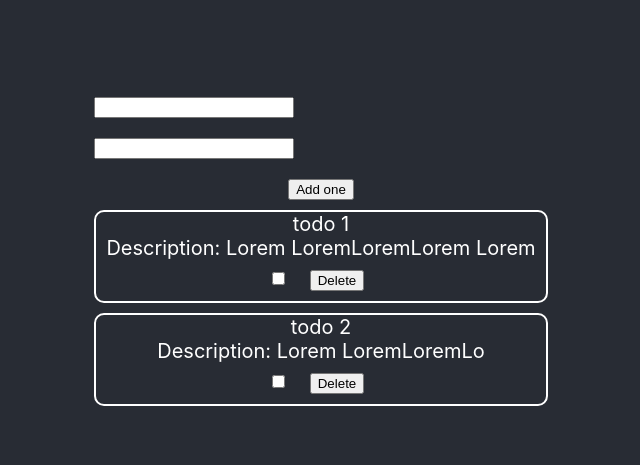
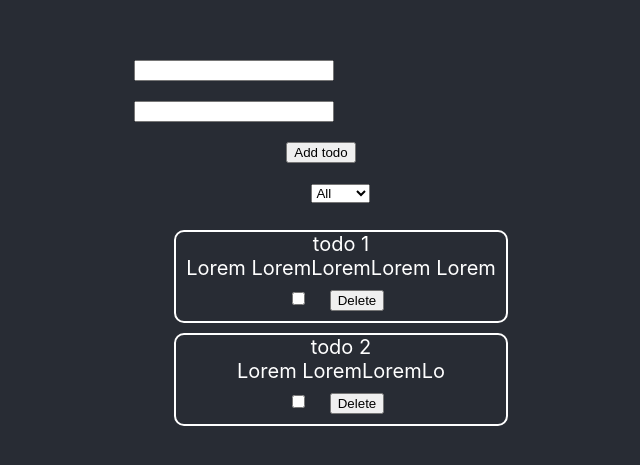
Before and after one commit to Vladislavv99/ract-prac, a React (Create React App) app: page / in a window 1280 px wide. Shown: the part 149-614 px from the top of the page, without its empty margins (319-959 px from the left). Built offline with nearby package versions, Linux system fonts and the light colour scheme; data requests are answered from the project's data file.

Commit message:
aplication with json-server

```diff
--- a/src/App.css
+++ b/src/App.css
@@ -10,6 +10,10 @@ input {
 }
 .App {
   text-align: center;
+}
+
+.select-list{
+  margin-top: 0;
 }
 
 .todo.completed{
@@ -30,14 +34,14 @@ input {
   font-size: 20px;
 }
 
-.li-item{
+.todo{
   border: 2px white solid;
   border-radius: 10px;
   margin-bottom: 10px;
 }
 
 select{
-  margin-bottom: 20px;
+  margin: 0;
 }
 
 .App-logo {
--- a/src/components/ListFechItem.js
+++ b/src/components/ListFechItem.js
@@ -1,10 +1,32 @@
+import { useContext } from "react";
+import { Context } from "../Context";
+
 const ListFetchItem = ({ id, title, description, checked }) => {
+  const { deleteTodo, toggleTodo, completed } = useContext(Context);
+
+  const cls = ["todo"];
+
+  if (checked) {
+    cls.push("completed");
+  }
   return (
-    <li className="li-item">
+    <li className={cls.join(" ")}>
       <p className="peshka">{title}</p>
-      <p className="peshka">Description: {description}</p>
-      <input type="checkbox" checked={checked} name={title} />
-      <button>Delete</button>
+      <p className="peshka">{description}</p>
+      <input
+        disabled={completed}
+        type="checkbox"
+        onChange={() => toggleTodo(id)}
+        checked={checked}
+        name={title}
+      />
+      <button
+        onClick={() => {
+          deleteTodo(id);
+        }}
+      >
+        Delete
+      </button>
     </li>
   );
 };
--- a/src/components/ListFetch.js
+++ b/src/components/ListFetch.js
@@ -1,25 +1,98 @@
 import { useEffect, useState } from "react";
 import ListFetchItem from "./ListFechItem";
-
 import { useFetch } from "../hooks/useFetch";
+import { Context } from "../Context";
+import axios from "axios";
 
 const ListFetch = () => {
+  const [completed, setCompleted] = useState(false);
+  const [isPostLoading, setIsPostLoading] = useState(false);
   const [inputValue, setInputValue] = useState({
     todosName: "",
     todosDesc: "",
   });
-  //   const [filter, setFilter] = useState("all");
+  const [data, setData] = useState([]);
+  const [filter, setFilter] = useState("all");
 
   const { data: todos, isLoading, error } = useFetch("todos");
+
+  useEffect(() => {
+    setData(todos);
+  }, [todos]);
 
   const onHandleChangeName = (e) => {
     const value = e.target.value;
     setInputValue({ ...inputValue, todosName: value });
   };
-
   const onHandleChangeDesc = (e) => {
     const value = e.target.value;
     setInputValue({ ...inputValue, todosDesc: value });
+  };
+
+  const addTodo = async () => {
+    if (inputValue.todosName === "" || inputValue.todosDesc === "") {
+      alert("inputs can not be empty");
+      return;
+    }
+    setIsPostLoading(true);
+    const payload = {
+      title: inputValue.todosName,
+      description: inputValue.todosDesc,
+      checked: false,
+      creationDate: Date.now(),
+    };
+    const responce = await axios.post("todos", payload);
+    setData((prev) => [...prev, responce.data]);
+    setIsPostLoading(false);
+    setInputValue({
+      todosName: "",
+      todosDesc: "",
+    });
+  };
+
+  const deleteTodo = async (id) => {
+    setData(data.filter((item) => item.id !== id));
+    await axios.delete(`todos/${id}`);
+  };
+
+  const toggleTodo = async (id) => {
+    const todo = data.find((item) => item.id === id);
+    if (!todo.checked) {
+      setCompleted(true);
+      const payload = {
+        checked: true,
+      };
+      const responce = await axios.patch(`todos/${id}`, payload);
+      setData(
+        data.map((item) =>
+          item.id === id ? { ...item, checked: responce.data.checked } : item
+        )
+      );
+      setCompleted(false);
+    } else {
+      setCompleted(true);
+      const payload = {
+        checked: false,
+      };
+      const responce = await axios.patch(`todos/${id}`, payload);
+      setData(
+        data.map((item) =>
+          item.id === id ? { ...item, checked: responce.data.checked } : item
+        )
+      );
+      setCompleted(false);
+    }
+  };
+
+  const filteredList = () => {
+    switch (filter) {
+      case "active":
+        return data.filter((todo) => !todo.checked);
+      case "done":
+        return data.filter((todo) => todo.checked);
+      default:
+        return data;
+    }
   };
 
   if (error) {
@@ -27,6 +100,13 @@ const ListFetch = () => {
   }
 
   return (
+    <Context.Provider
+      value={{
+        deleteTodo,
+        toggleTodo,
+        completed,
+      }}
+    >
       <div>
         <div className="inputs">
           <input
@@ -42,20 +122,30 @@ const ListFetch = () => {
             value={inputValue.todosDesc}
           />
         </div>
-      <button>Add one</button>
-      {/* <ul>
+        <button onClick={addTodo} disabled={isPostLoading}>
+          {isPostLoading ? "loading..." : "Add todo"}
+        </button>
+
+        {isLoading ? (
+          <p>Loading...</p>
+        ) : (
+          <div>
+            <ul className="select-list">
               <select onChange={(e) => setFilter(e.target.value)}>
                 <option value="all">All</option>
                 <option value="active">Active</option>
                 <option value="done">Done</option>
               </select>
-      </ul> */}
-      {isLoading ? (
-        <p>Loading...</p>
-      ) : (
-        todos.map((item) => <ListFetchItem key={item.id} {...item} />)
+            </ul>
+            <ul>
+              {filteredList().map((item) => (
+                <ListFetchItem key={item.id} {...item} />
+              ))}
+            </ul>
+          </div>
         )}
       </div>
+    </Context.Provider>
   );
 };
 
--- a/src/hooks/useFetch.js
+++ b/src/hooks/useFetch.js
@@ -1,5 +1,7 @@
 import axios from "axios";
 import { useEffect, useState } from "react";
+
+axios.defaults.baseURL = "http://localhost:3030/";
 
 export const useFetch = (url) => {
   const [data, setData] = useState([]);
```
Also changed, not shown: db.json (line endings or trailing spaces). Lines whose indentation alone changed are shown as unchanged.
